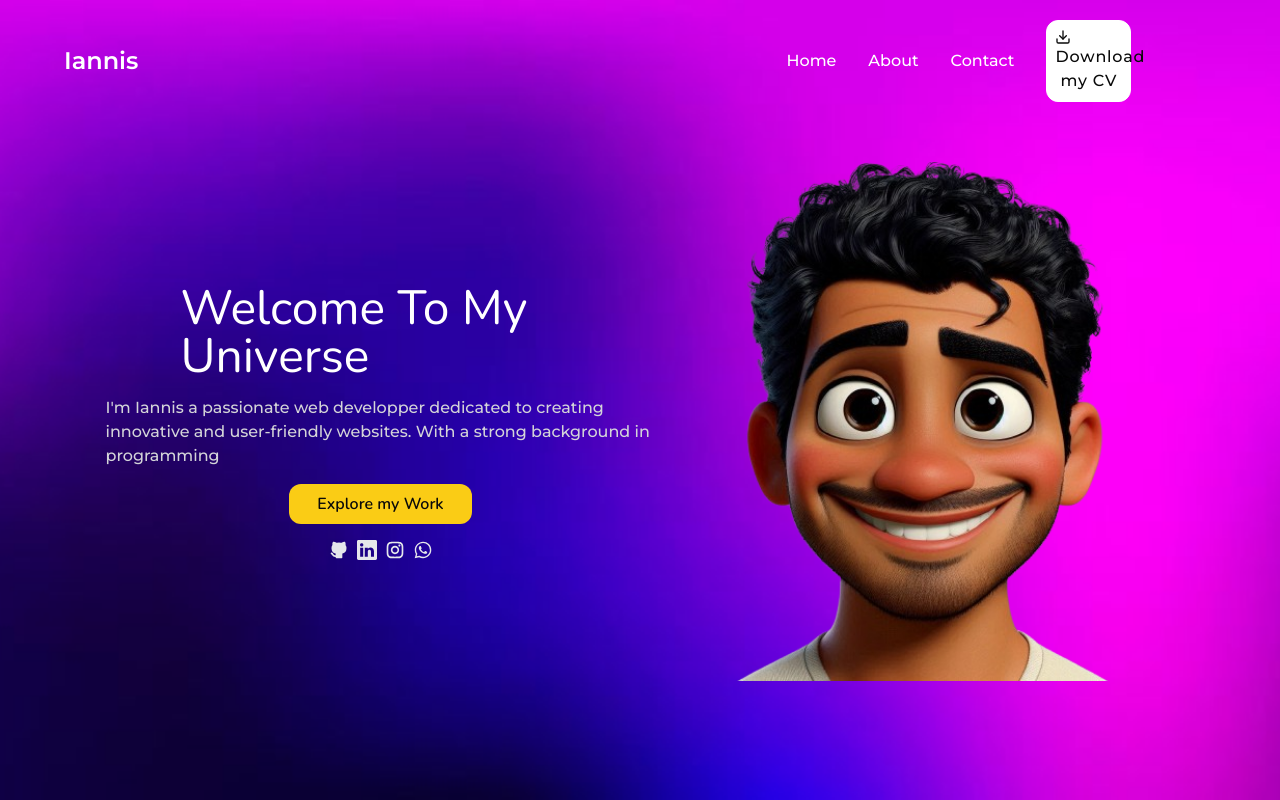
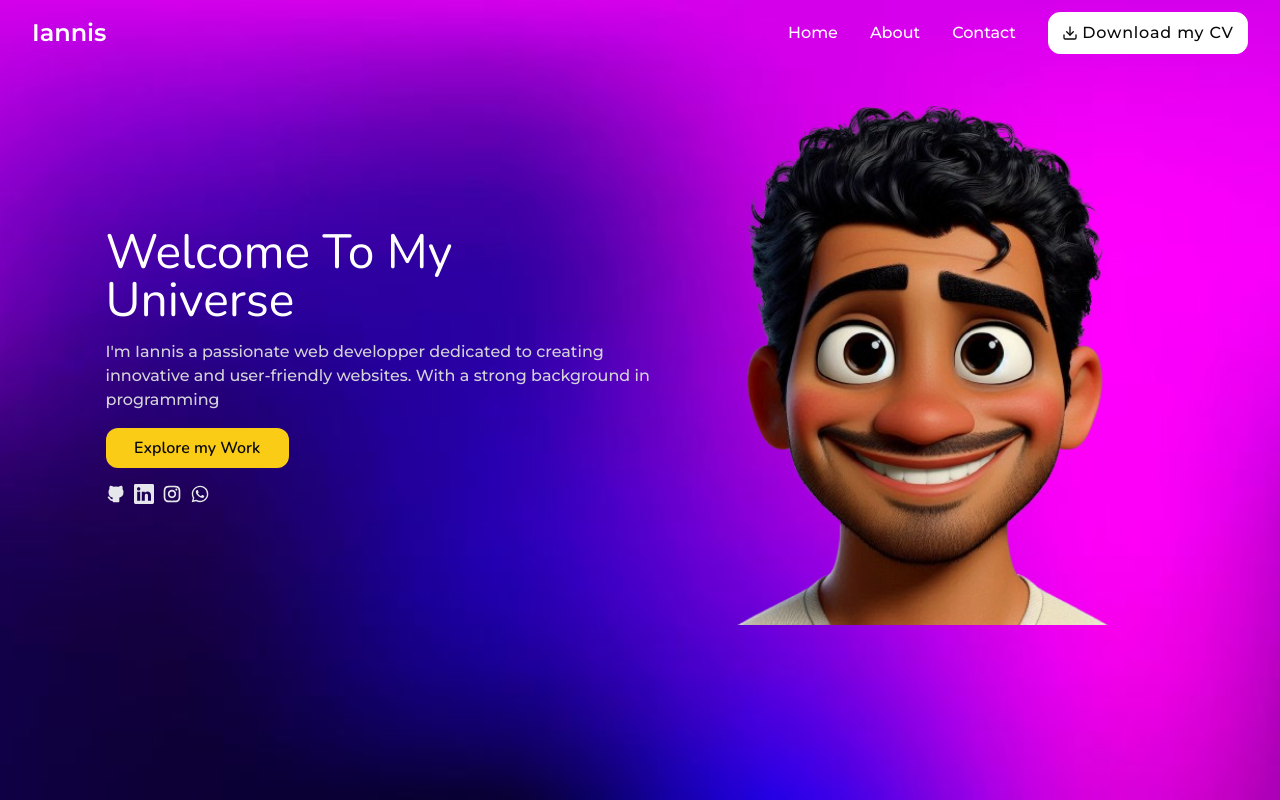
Before and after one commit to IannisG10/IannisG-portfolio, a React (Vite) app: page / in a window 1280 px wide. Shown: the top 800 px of the page. Built offline with nearby package versions, Linux system fonts and the light colour scheme; a web font is replaced by a local one.

Commit message:
reglge resposive desktop

```diff
--- a/src/components/Header/Header.tsx
+++ b/src/components/Header/Header.tsx
@@ -20,7 +20,7 @@ const Header: React.FC = () => {
 
     return(
         <header className={`${s.BgIMG} relative`}>
-            <nav className="flex justify-between items-center font-monsterrat p-2 font-medium px-5 md:px-16  md:py-5">
+            <nav className="flex justify-between items-center font-monsterrat p-2 font-medium px-5 md:px-8  md:py-3">
                 <h3 className="text-white text-2xl font-semibold">Iannis</h3>
                 <ResponsiveMenu openMenu={openMenu} handleOpenMenu={handleOpenMenu}/>
                 <SideBar openMenu={openMenu}/>
@@ -29,17 +29,17 @@ const Header: React.FC = () => {
                     <li className={`${s.list} text-white`}>About</li>
                     <li className={`${s.list} text-white`}>Contact</li>
                     <li>
-                        <button className={`${s.btn} flex justify-between md:gap-1 md:text-base text-xs items-center border border-white p-2 hover:text-blue-800 bg-white tracking-wider md:block md:w-1/2 transition-all duration-150 ease-in-out rounded-xl`}>
+                        <button className={`${s.btn} flex justify-center md:gap-1 md:text-base text-xs items-center border border-white p-2 hover:text-blue-800 bg-white tracking-wider md:w-[200px] transition-all duration-150 ease-in-out rounded-xl`}>
                             <Download size={16}/>
-                            Download my CV
+                            <p>Download my CV</p>
                         </button>
 
                     </li>
                 </ul>
             </nav>
 
-            <div className="flex md:flex-row flex-col justify-center items-center py-10">
-                <div className="flex flex-col md:justify-start justify-center items-center gap-4">
+            <div className="flex md:flex-row flex-col  justify-center items-center py-10">
+                <div className="flex flex-col md:justify-start md:items-start justify-center items-center gap-4">
                     <h1 className="font-nunito text-5xl text-white md:w-[400px] w-[300px]">Welcome To My Universe</h1>
                     <p className="font-monsterrat text-zinc-300 font-medium md:w-[550px] w-[320px]">
                         I'm Iannis a passionate web developper dedicated to creating innovative and user-friendly websites.
```
